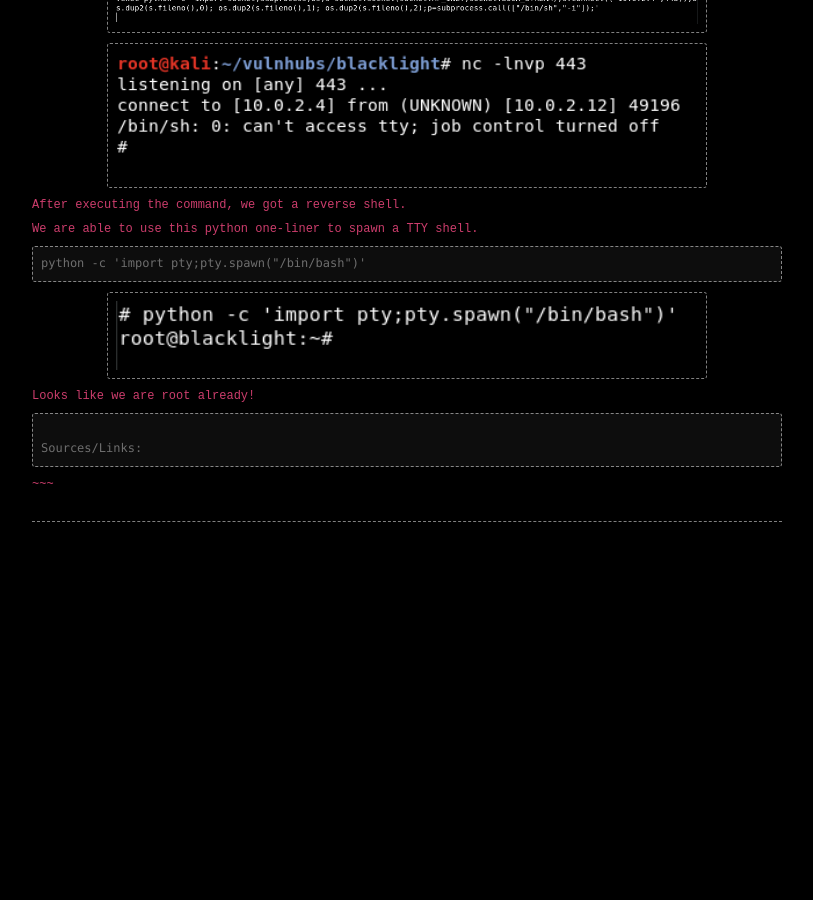
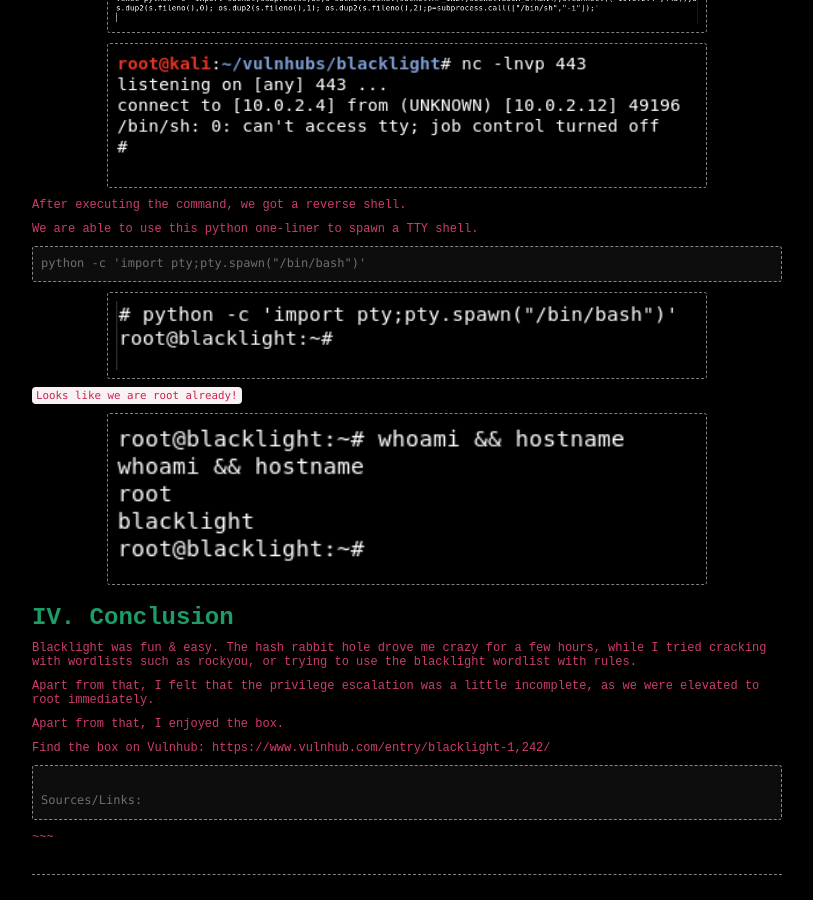
Before and after one commit to ch4n3l/ch4n3l.github.io, a Jekyll site: the page built from _posts/2017/2018-07-22-blacklight.md, in a window 1280 px wide and 900 px high, scrolled down 3999 px. Shown: the whole window, without its empty margins (233-1046 px from the left). Built offline with Jekyll 4.4.1, drawn with Linux system fonts in a browser that asks for light colours; comment, search, counter and statistics services are not loaded; before the commit the page ends 4546 px from its top, so only the background shows below that; some of the changed text lies outside the part shown.

Commit message:
conclusion

```diff
--- a/_posts/2017/2018-07-22-blacklight.md
+++ b/_posts/2017/2018-07-22-blacklight.md
@@ -124,7 +124,19 @@
 
 ![Screenshot]({{ site.baseurl }}/images/posts/2017/blacklight/pty.png)
 
-Looks like we are root already!
+`Looks like we are root already!`
+
+![Screenshot]({{ site.baseurl }}/images/posts/2017/blacklight/root.png)
+
+# IV. Conclusion
+
+Blacklight was fun & easy. The hash rabbit hole drove me crazy for a few hours, while I tried cracking with wordlists such as rockyou, or trying to use the blacklight wordlist with rules.
+
+Apart from that, I felt that the privilege escalation was a little incomplete, as we were elevated to root immediately.
+
+Apart from that, I enjoyed the box.
+
+Find the box on Vulnhub: https://www.vulnhub.com/entry/blacklight-1,242/
 
 
 
```
Also changed, not shown: other parts of _posts/2017/2018-07-22-blacklight.md (+3 -4 lines), images/posts/2017/blacklight/root.png, 2 other files.
